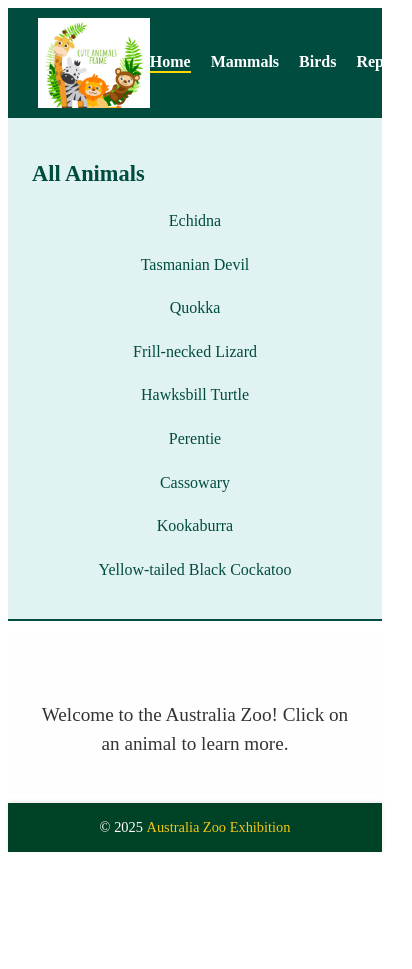
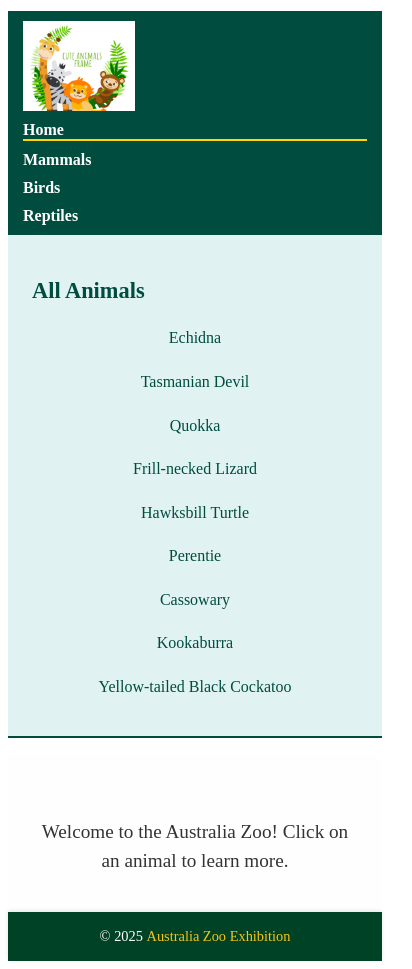
Before and after one commit to Maedeh86/australia-zoo, a React (Vite) app: page / in a window 390 px wide. Shown: the whole page, 412 px wide, since content can reach past the window. Before the commit the page ends 860 px from the top, so only its background shows below. Built offline with nearby package versions, Linux system fonts and the light colour scheme.

Commit message:
fix responsive issues

```diff
--- a/src/components/Header/Header.module.css
+++ b/src/components/Header/Header.module.css
@@ -1,20 +1,28 @@
 .header {
   display: flex;
+  justify-content: space-between;
   align-items: center;
-  justify-content: space-between;
-  padding: 10px 30px;
+  padding: 9px 20px;
   background-color: #004d40;
   color: white;
+  flex-wrap: wrap;
+  width: 100%;
+  box-sizing: border-box;
+  margin-top: 0.2rem;
 }
+
 
 .logo {
   height: 90px;
   object-fit: contain;
+  display: block;
 }
 
 .nav {
   display: flex;
   gap: 20px;
+  flex: 1;
+  justify-content: flex-end;
 }
 
 .nav a {
@@ -31,3 +39,18 @@
 .active {
   border-bottom: 2px solid gold;
 }
+
+@media (max-width: 600px) {
+  .header {
+    flex-direction: column;
+    align-items: flex-start;
+    padding: 10px 15px;
+  }
+
+  .nav {
+    flex-direction: column;
+    width: 100%;
+    gap: 10px;
+    margin-top: 10px;
+  }
+}
--- a/src/components/Layout/Layout.module.css
+++ b/src/components/Layout/Layout.module.css
@@ -1,3 +1,4 @@
+
 .wrapper {
   display: flex;
   flex-direction: column;
--- a/src/components/MainContent/MainContent.module.css
+++ b/src/components/MainContent/MainContent.module.css
@@ -38,30 +38,34 @@
   background-color: rgba(0,0,0,0.5);
   display: flex;
   justify-content: center;
-  align-items: flex-start;
+  align-items: center;
   z-index: 1000;
-  padding: 1rem;
   overflow-y: auto;
+  box-sizing: border-box;
+   padding: 0.5rem;
 }
 
 .modalContent {
   background: white;
-  padding: 2rem;
+  padding: 1.5rem;
   border-radius: 10px;
-  max-width: 600px;
+  max-width: 500px;
   width: 100%;
   max-height: 90vh;
   overflow-y: auto;
   position: relative;
+  box-sizing: border-box;
 }
 
 .modalImage {
   width: 100%;
-  max-width: 400px;
+  max-width: 300px;
   height: auto;
-  margin: 1rem 0;
-  object-fit: cover;
-  border-radius: 10px;
+  margin: 1rem auto;
+  object-fit: contain;
+  border-radius: 8px;
+  display: block;
+
 }
 
 .close {
--- a/src/index.css
+++ b/src/index.css
@@ -1,12 +1,14 @@
+
+*{
+  box-sizing: border-box;
+}
 :root {
   font-family: system-ui, Avenir, Helvetica, Arial, sans-serif;
   line-height: 1.5;
   font-weight: 400;
-
   color-scheme: light dark;
   color: rgba(255, 255, 255, 0.87);
   background-color: #242424;
-
   font-synthesis: none;
   text-rendering: optimizeLegibility;
   -webkit-font-smoothing: antialiased;
@@ -24,7 +26,7 @@ a:hover {
 
 body {
   margin: 0;
-  display: flex;
+  display: block;
   place-items: center;
   min-width: 320px;
   min-height: 100vh;
```
Also changed, not shown: src/components/nav/Navigation.module.css (+8 -5 lines).
